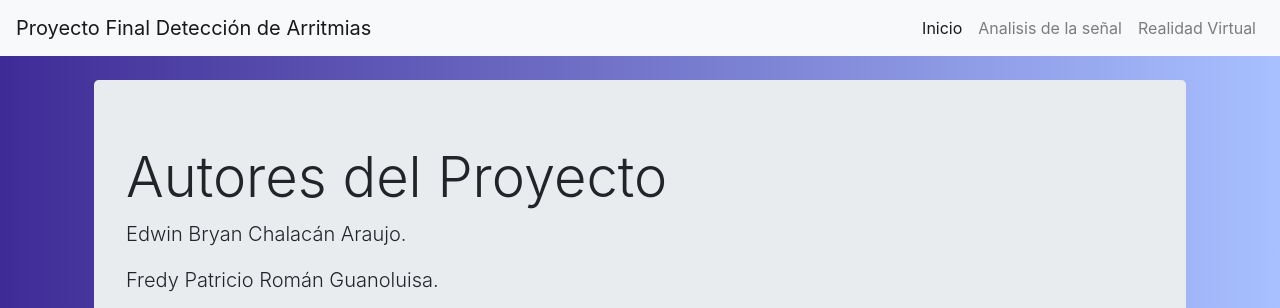
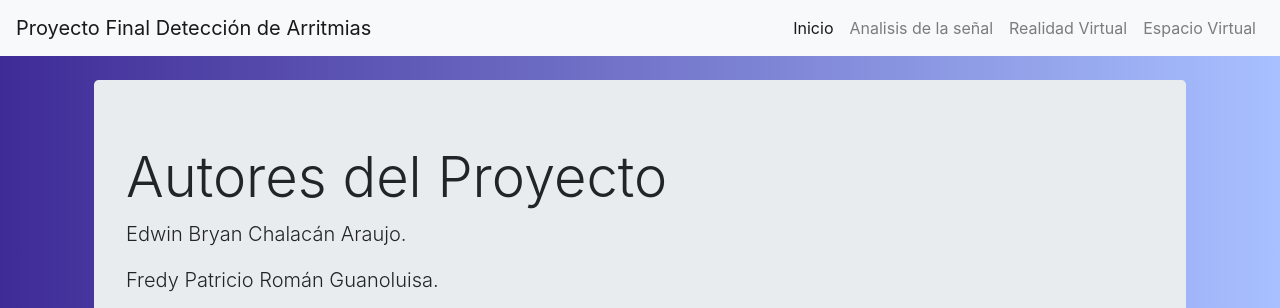
Before and after one commit to ebchalacan92/AnalisisdeSe-alECG_RealidadVirtual_Python, a Flask app: page / in a window 1280 px wide. Shown: the top 308 px of the page. Run offline with Flask 2, Linux system fonts and the light colour scheme; parts of the project's set-up code (start-up, migrations or seed data) failed here and were passed over; some libraries are stand-ins or nearby versions.

Commit message:
make it better

```diff
--- a/App.py
+++ b/App.py
@@ -38,8 +38,10 @@ def corazon():
     return render_template('corazon.html')
 
 
+
+
 rate = 360
-archivo= scipy.io.loadmat('118m.mat')
+archivo= scipy.io.loadmat('D:/Datos Importantes/UCE/UCE/9.- Noveno/Optativa 3/Proyecto/chalacan-Optativa01/src/118m.mat')
 arreglo_val= archivo['val']
 m=np.array(arreglo_val[0])
 
--- a/templates/layout.html
+++ b/templates/layout.html
@@ -31,6 +31,9 @@
                 <li class="nav-item">
                     <a class="nav-link" href="{{url_for('corazon')}}">Realidad Virtual</a>
                 </li>
+                <li class="nav-item">
+                    <a class="nav-link" href="https://optativa-proyecto01.herokuapp.com/index.html">Espacio Virtual</a>
+                </li>
 
             </ul>
         </div>
```
